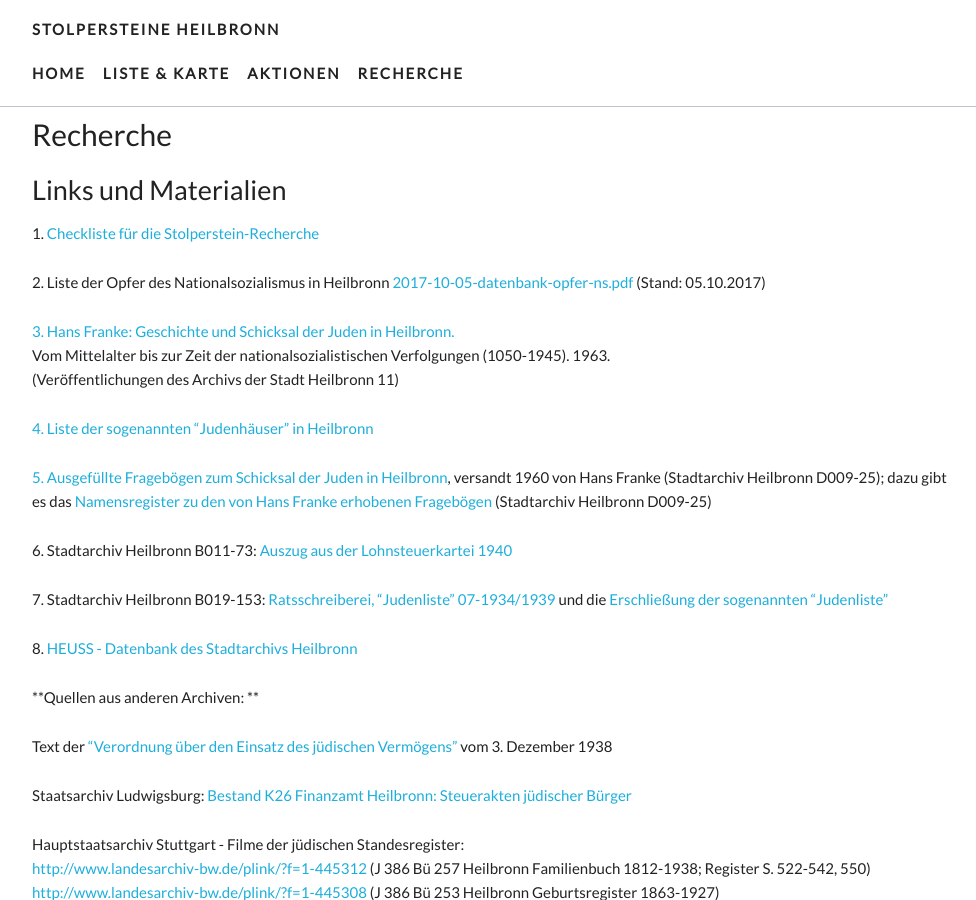
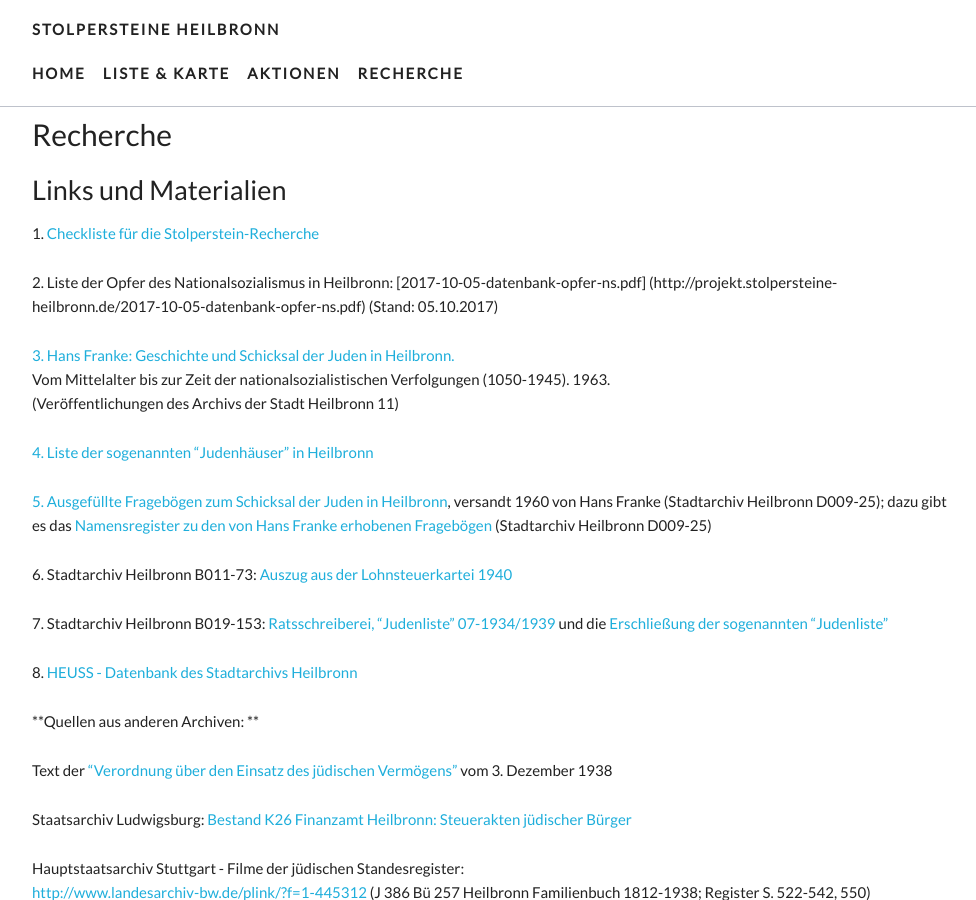
Before and after one commit to opendata-heilbronn/stolpersteine, a Jekyll site: the page built from recherche.md, in a window 1280 px wide and 900 px high. Shown: the whole window, without its empty margins (148-1124 px from the left). Built offline with Jekyll 4.4.1, drawn with Linux system fonts in a browser that asks for light colours; nearby versions of some CDN libraries; some web fonts are replaced.

Commit message:
Updated Recherche

```diff
--- a/recherche.md
+++ b/recherche.md
@@ -8,7 +8,7 @@
 
 1\. [Checkliste für die Stolperstein-Recherche](http://projekt.stolpersteine-heilbronn.de/checkliste-stolperstein-recherchen.pdf)
 
-2\. Liste der Opfer des Nationalsozialismus in Heilbronn [2017-10-05-datenbank-opfer-ns.pdf](/uploads/2017-10-05-datenbank-opfer-ns.pdf) (Stand: 05.10.2017)
+2\. Liste der Opfer des Nationalsozialismus in Heilbronn:  [2017-10-05-datenbank-opfer-ns.pdf] (http://projekt.stolpersteine-heilbronn.de/2017-10-05-datenbank-opfer-ns.pdf) (Stand: 05.10.2017)
 
 [3. Hans Franke: Geschichte und Schicksal der Juden in Heilbronn.](https://stadtarchiv.heilbronn.de/fileadmin/daten/stadtarchiv/online-publikationen/03-vr-11-franke-juden-in-heilbronn.pdf)\
 Vom Mittelalter bis zur Zeit der nationalsozialistischen Verfolgungen (1050-1945). 1963.\
@@ -24,7 +24,7 @@
 
 8\. [HEUSS - Datenbank des Stadtarchivs Heilbronn](http://heuss.stadtarchiv-heilbronn.de/)
 
-**Quellen aus anderen Archiven: **
+\*\*Quellen aus anderen Archiven: \*\*
 
 Text der ["Verordnung über den Einsatz des jüdischen Vermögens"](http://projekt.stolpersteine-heilbronn.de/vo-juedisches-vermoegen.pdf) vom 3. Dezember 1938
 
```
